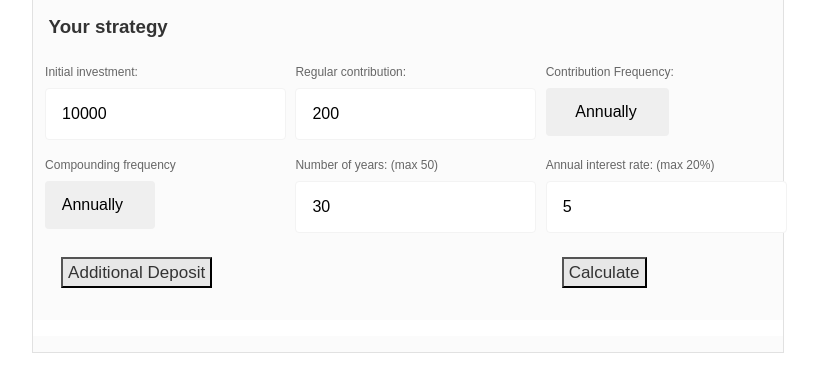
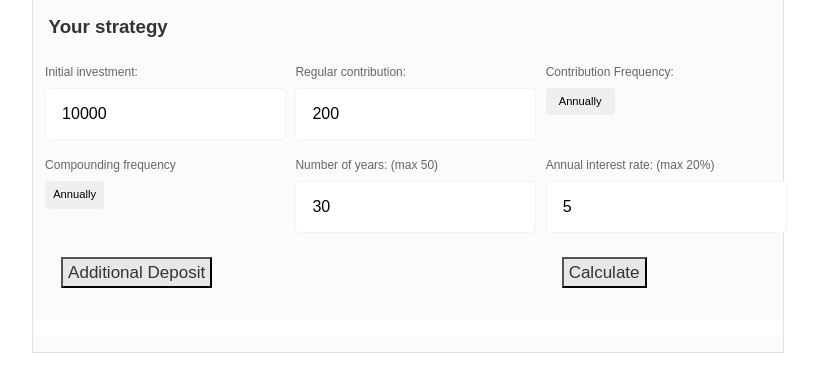
Before and after one commit to salaschen/CompoundInterestCalculator, a plain HTML site: page index.html in a window 1280 px wide. Shown: the part 96-488 px from the top of the page, without its empty margins (232-1047 px from the left). Drawn offline with nearby package versions, Linux system fonts and the light colour scheme.

Commit message:
commit before removing css styles

```diff
--- a/index.html
+++ b/index.html
@@ -21,6 +21,7 @@
             margin: 2rem 0;
             border: 1px solid #e1e1e1;
         }
+
         .ms-calc .col100 {
             flex-basis: 100%;
             padding-right: 1rem;
@@ -62,7 +63,7 @@
             margin: 0em;
             font: 400 13.3333px Arial;
             padding: 1px 2px;
-        margin-right:1rem;
+            margin-right: 1rem;
 
             border-width: 2px;
             border-style: inset;
@@ -70,18 +71,21 @@
             border-image: initial;
         }
 
-    input[type=text], input[type=number] {
+        input[type=text],
+        input[type=number] {
             padding: 1rem;
-        font: normal normal normal 1rem/100% 'Montserrat',sans-serif;
+            font: normal normal normal 1rem/100% 'Montserrat', sans-serif;
             border: 0;
             border-radius: .25rem;
             box-sizing: border-box;
             border: solid .05rem #f3f3f3;
         }
-    #content select, #calculator-container select {
-        padding: 1rem 2rem 1rem 1rem;
-        font: normal normal normal 1rem/100% 'Montserrat',sans-serif;
-        text-align: right;
+
+        #content select,
+        #calculator-container select {
+           padding: 0.5rem 0.5rem 0.5rem 0.5rem;
+            font: normal normal normal 0.7rem/100% 'Montserrat', sans-serif;
+            text-align: center;
             border: 0;
             border-radius: .25rem;
             -moz-appearance: none;
@@ -92,8 +96,8 @@
         .flex {
             /* flex-wrap: wrap; */
             display: flex;
-        justify-content:space-around;
-        align-items:center;
+            justify-content: space-around;
+            align-items: center;
             position: relative;
         }
 
@@ -103,7 +107,7 @@
             margin-right: auto;
             background-color: #fbfbfb;
             color: #333;
-        font-family: montserrat,sans-serif;
+            font-family: montserrat, sans-serif;
             padding-bottom: 1rem;
             position: relative;
         }
@@ -112,7 +116,7 @@
             padding: 5px 5px 5px 5px;
             color: #333;
             background-color: #e7e7e7;
-        font: normal normal normal 1rem/100% 'Montserrat',sans-serif;
+            font: normal normal normal 1rem/100% 'Montserrat', sans-serif;
             font-size: 17px;
             margin: 1rem;
         }
@@ -124,7 +128,7 @@
             width: 79%;
             background-color: #fbfbfb;
             color: #333;
-        font-family: montserrat,sans-serif;
+            font-family: montserrat, sans-serif;
             padding-left: 1rem;
             padding-top: 0.01rem;
             padding-bottom: 1rem;
@@ -167,7 +171,7 @@
             margin-block-end: 0em;
             margin-inline-start: 0px;
             margin-inline-end: 0px;
-        width: 30% ;
+            width: 30%;
         }
 
         label:not(.chkLabel) {
@@ -188,7 +192,8 @@
             padding: 1rem 1.5rem;
         }
 
-    .highcharts-figure, .highcharts-data-table table {
+        .highcharts-figure,
+        .highcharts-data-table table {
             min-width: 310px;
             max-width: 800px;
             margin: 1em auto;
@@ -214,21 +219,29 @@
             width: 100%;
             max-width: 500px;
         }
+
         .highcharts-data-table caption {
             padding: 1em 0;
             font-size: 1.2em;
             color: #555;
         }
+
         .highcharts-data-table th {
             font-weight: 600;
             padding: 0.5em;
         }
-    .highcharts-data-table td, .highcharts-data-table th, .highcharts-data-table caption {
+
+        .highcharts-data-table td,
+        .highcharts-data-table th,
+        .highcharts-data-table caption {
             padding: 0.5em;
         }
-    .highcharts-data-table thead tr, .highcharts-data-table tr:nth-child(even) {
+
+        .highcharts-data-table thead tr,
+        .highcharts-data-table tr:nth-child(even) {
             background: #f8f8f8;
         }
+
         .highcharts-data-table tr:hover {
             background: #f1f7ff;
         }
@@ -298,11 +311,6 @@
                 <figure class="highcharts-figure">
                     <div hidden id="container"></div>
                     <div id="description">
-                        <!--
-                        <p class="highcharts-description">
-                            Hello world.
-                        </p>
-                    -->
                     </div>
                 </figure>
             </div>
@@ -318,7 +326,6 @@
     <!-- <script src="highchart.js"></script> -->
     <!-- <script src="highcharts.js"></script> -->
     <script src="https://code.highcharts.com/highcharts.js"></script>
-
     <script type="text/javascript">
         function genChart() {
             let deposit = parseInt(document.getElementById("pv").value);
@@ -347,20 +354,6 @@
             let container = document.getElementById("container");
             container.removeAttribute("hidden");
 
-            // write the Your Strategy results
-            /**
-            let resultContainer = document.getElementById("description") ;
-            let p1 = document.createElement("p") ; p1.textContent = "Your Strategy:" ;
-            resultContainer.appendChild(p1) ;
-
-            // intial deposit
-            let pv = document.createElement("p") ;
-            {
-                let sp1 = document.createElement("span") ;
-                sp1.className = "key pv" ;
-                let text = document.createTextNode("Initial deposit:") ;
-            }
-            */
         }
     </script>
 
@@ -672,7 +665,7 @@
                                 + '<td style="text-align: right">$' + point.y + '</td></tr>'
                         });
                         tooltip += '<tr><th>Total: </th>'
-                            + '<td style="text-align: right"><b>$' + +this.points[0].total + '</b></td></tr></tbody></table>';
+                            + '<td style="text-align: right"><b>$' +this.points[0].total + '</b></td></tr></tbody></table>';
 
                         return tooltip;
                     },
@@ -779,6 +772,7 @@
 
     </script>
 
+
 </body>
 
 </html>
```
Lines whose indentation alone changed are shown as unchanged.
